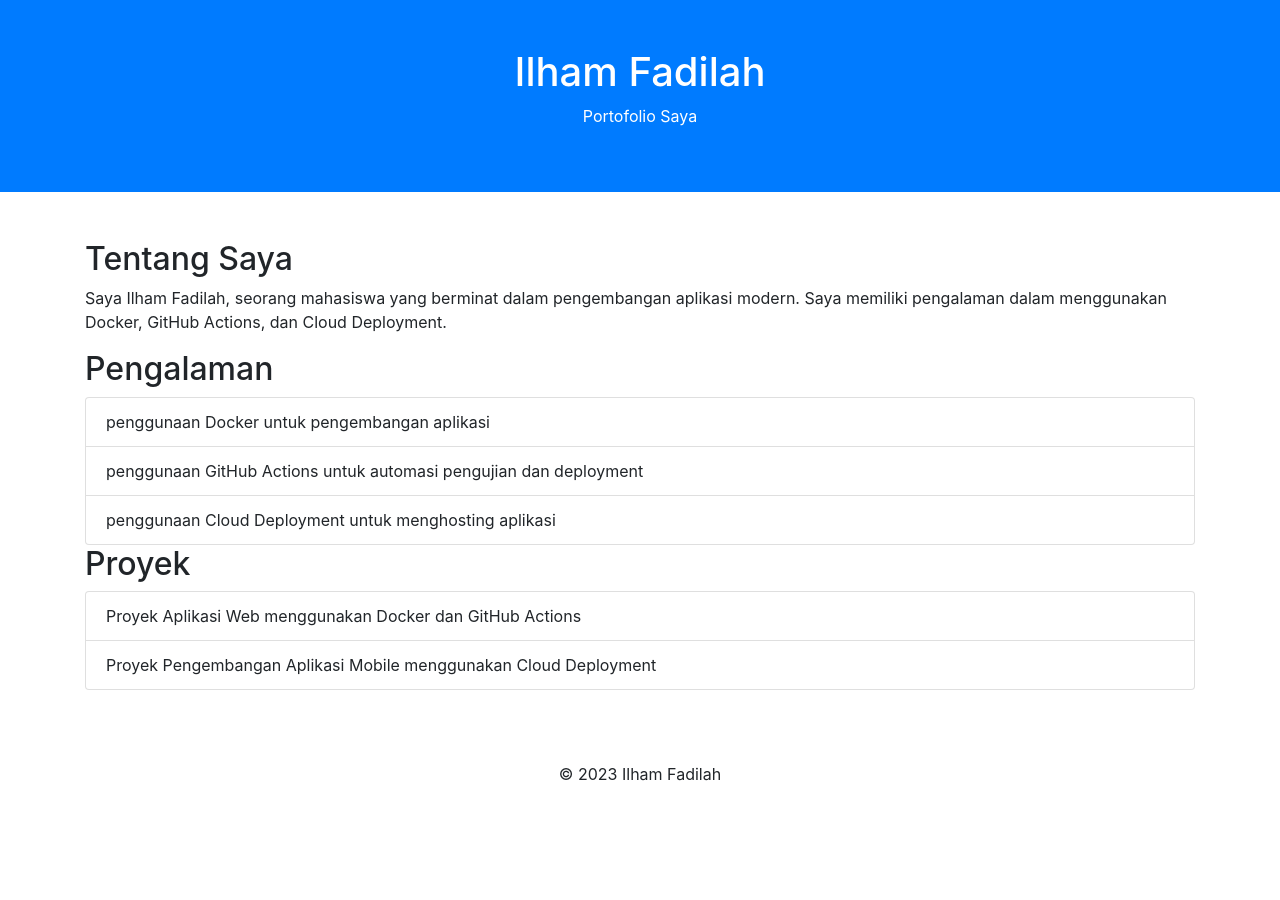
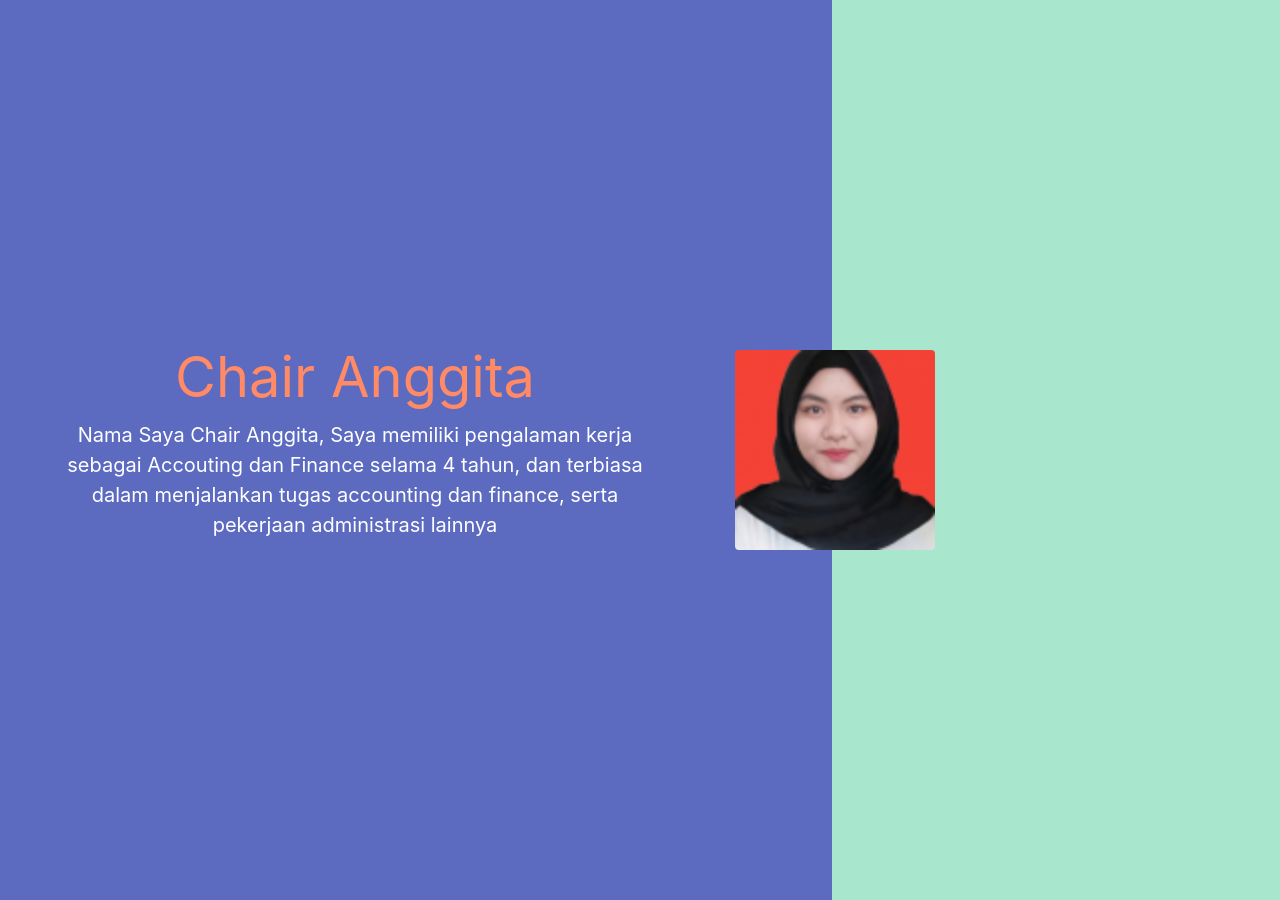
Before and after one commit to ChairAnggita-ch/UAS-PCC-ChairAnggita-2025, a PHP site: page / in a window 1280 px wide. Before the commit the page ends 781 px from the top, so only its background shows below. Run offline with PHP 8.4, Linux system fonts and the light colour scheme.

Commit message:
buathalaman

```diff
--- a/index.php
+++ b/index.php
@@ -8,35 +8,21 @@ echo "    <title>Portofolio Ilham Fadilah</title>";
 echo "    <link rel='stylesheet' href='https://stackpath.bootstrapcdn.com/bootstrap/4.5.2/css/bootstrap.min.css'>";
 echo "    <link rel='stylesheet' href='style.css'>";
 echo "</head>";
-echo "<body>";
-echo "    <header class='bg-primary text-white text-center py-5'>";
-echo "        <h1>Ilham Fadilah</h1>";
-echo "        <p>Portofolio Saya</p>";
-echo "    </header>";
-echo "    <main class='container my-5'>";
-echo "        <section>";
-echo "            <h2>Tentang Saya</h2>";
-echo "            <p>Saya Ilham Fadilah, seorang mahasiswa yang berminat dalam pengembangan aplikasi modern. Saya memiliki pengalaman dalam menggunakan Docker, GitHub Actions, dan Cloud Deployment.</p>";
-echo "        </section>";
-echo "        <section>";
-echo "            <h2>Pengalaman</h2>";
-echo "            <ul class='list-group'>";
-echo "                <li class='list-group-item'>penggunaan Docker untuk pengembangan aplikasi</li>";
-echo "                <li class='list-group-item'>penggunaan GitHub Actions untuk automasi pengujian dan deployment</li>";
-echo "                <li class='list-group-item'>penggunaan Cloud Deployment untuk menghosting aplikasi</li>";
-echo "            </ul>";
-echo "        </section>";
-echo "        <section>";
-echo "            <h2>Proyek</h2>";
-echo "            <ul class='list-group'>";
-echo "                <li class='list-group-item'>Proyek Aplikasi Web menggunakan Docker dan GitHub Actions</li>";
-echo "                <li class='list-group-item'>Proyek Pengembangan Aplikasi Mobile menggunakan Cloud Deployment</li>";
-echo "            </ul>";
-echo "        </section>";
-echo "    </main>";
-echo "    <footer class='text-center py-4'>";
-echo "        <p>&copy; 2023 Ilham Fadilah</p>";
-echo "    </footer>";
+echo "<body class='bg-light' style='overflow: hidden;'>";
+echo "    <div class='container-fluid'>";
+echo "        <div class='row align-items-center' style='height: 100vh; width: 100vw;'>";
+echo "            <div class='col-md-6 text-center'>";
+echo "                <h1 class='display-4'><b>Chair Anggita</b></h1>";
+echo "                <p>Nama Saya Chair Anggita, Saya memiliki pengalaman kerja sebagai Accouting dan Finance selama 4 tahun, dan terbiasa dalam menjalankan tugas accounting dan finance, serta pekerjaan administrasi lainnya</p>";
+echo "            </div>";
+echo "            <div class='col-md-3 text-center'>";
+echo "                <img src='images/chair.png' alt='Profile' class='img-fluid rounded' style='width: 200px;'>";
+echo "            </div>";
+echo "        </div>";
+echo "    </div>";
+echo "    <script src='https://code.jquery.com/jquery-3.5.1.slim.min.js'></script>";
+echo "    <script src='https://cdn.jsdelivr.net/npm/@popperjs/core@2.9.2/dist/umd/popper.min.js'></script>";
+echo "    <script src='https://stackpath.bootstrapcdn.com/bootstrap/4.5.2/js/bootstrap.min.js'></script>";
 echo "</body>";
 echo "</html>";
 ?>
--- /dev/null
+++ b/style.css
@@ -0,0 +1,24 @@
+body {
+    background: linear-gradient(to right, #5C6BC0 65%, #A8E6CE 35%); /* Latar belakang gradien dua warna */
+}
+
+.container-fluid {
+    color: white; /* Warna teks putih */
+    padding: 50px; /* Tambahkan padding untuk ruang */
+}
+
+h1 {
+    color: #FF8A65; /* Warna teks untuk judul */
+    font-size: 3rem; /* Ukuran huruf untuk judul */
+    font-weight: bold; /* Menebalkan huruf */
+}
+
+p {
+    color: #FFFFFF; /* Warna teks untuk paragraf */
+    font-size: 1.25rem; /* Ukuran huruf untuk paragraf */
+}
+
+footer {
+    background-color: #5C6BC0; /* Warna footer */
+    color: white; /* Warna teks footer */
+}
```
Also changed, not shown: images/chair.png (added).
